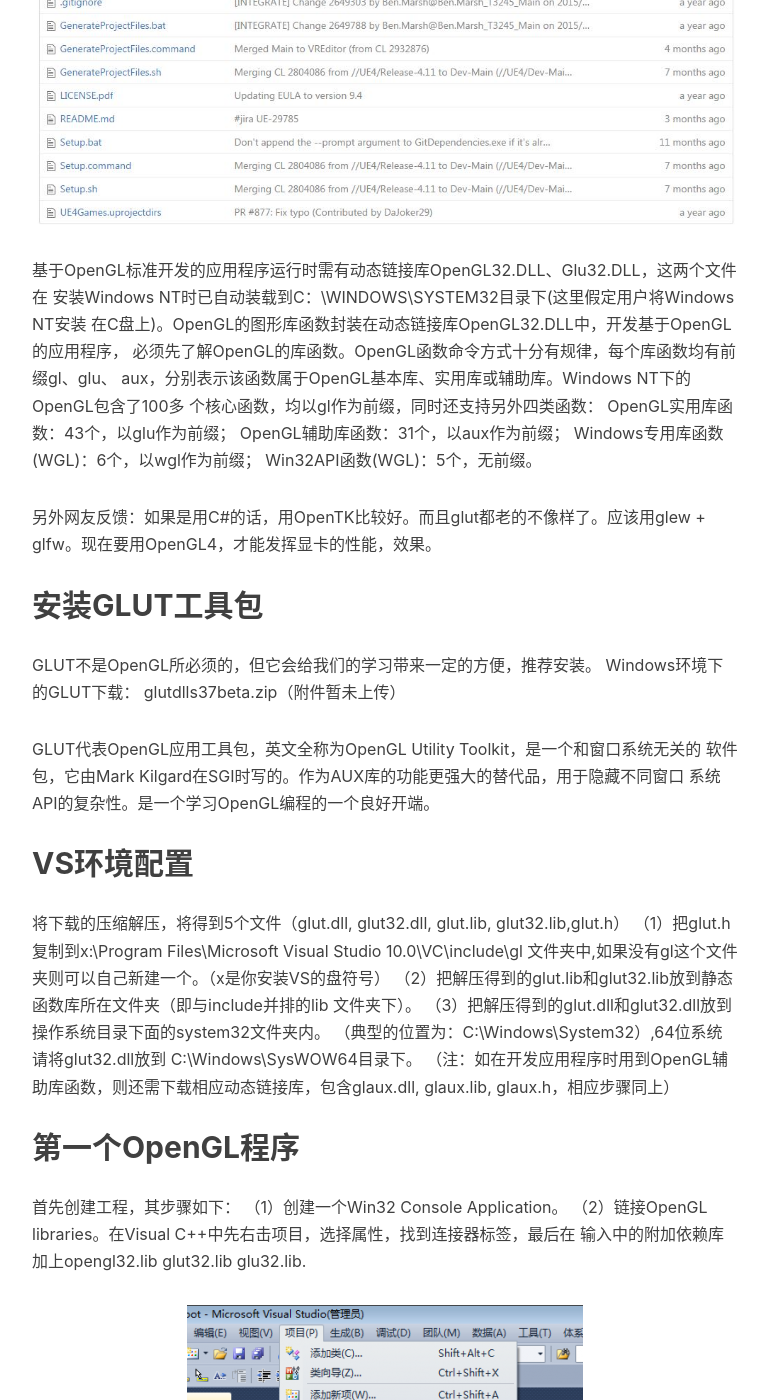
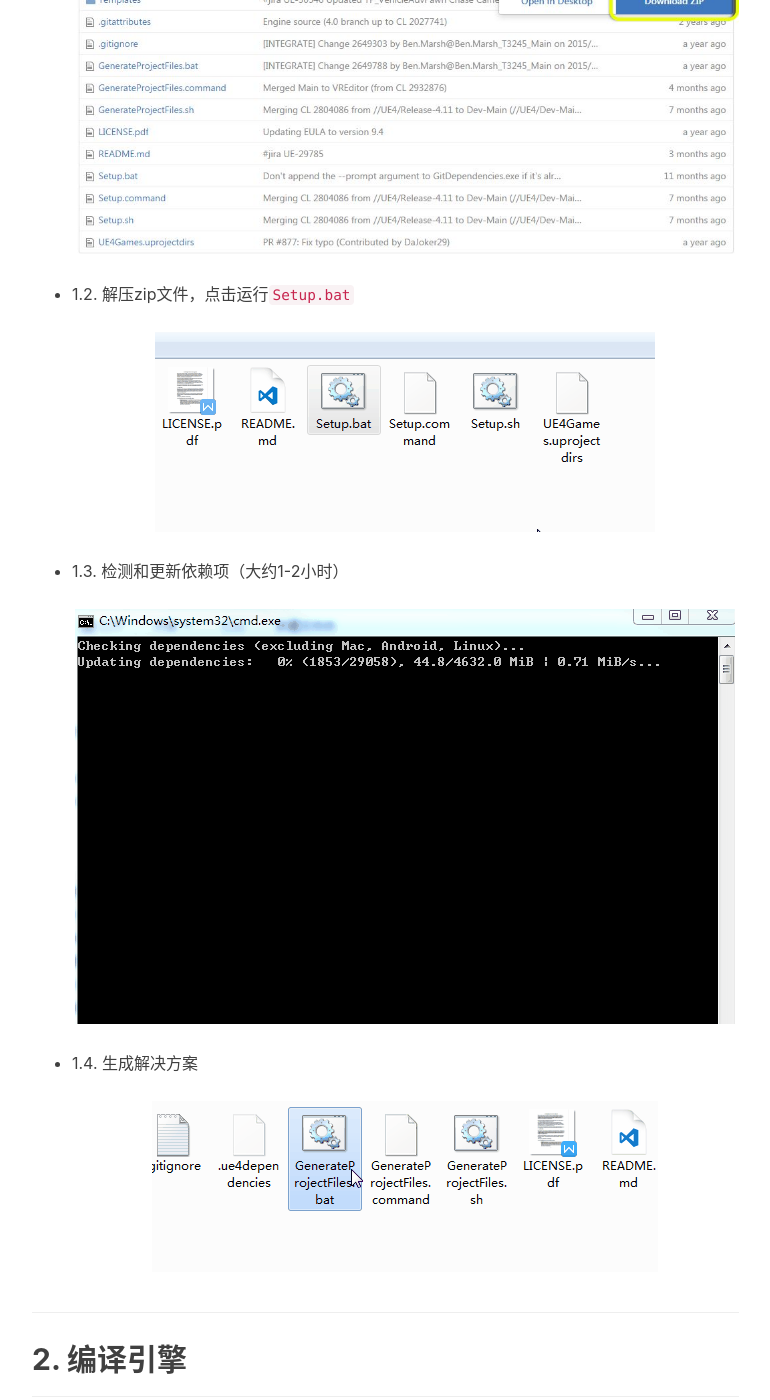
Before and after one commit to caedmom/caedmom.github.io, a Jekyll site: the page built from _posts/2016-09-12-Build-Unreal-Engine-4-from-Source-Code.markdown, in a window 1280 px wide and 1400 px high, scrolled down 995 px. Shown: the whole window, without its empty margins (233-1003 px from the left). Built offline with Jekyll 4.4.1, drawn with Linux system fonts in a browser that asks for light colours; nearby versions of some CDN libraries; comment, search, counter and statistics services are not loaded; some of the changed text lies outside the part shown.

Commit message:
build-ue4-post

```diff
--- a/_posts/2016-09-12-Build-Unreal-Engine-4-from-Source-Code.markdown
+++ b/_posts/2016-09-12-Build-Unreal-Engine-4-from-Source-Code.markdown
@@ -9,116 +9,39 @@
     - Unreal Engine 4
 ---
 
+## 1. 资源下载与操作
 
-## 1. 打开EpicGames的github页面
+---
+
+* 1.1. 打开EpicGames的github页面，下载zip文件（大约184MB）
 ![img](https://github.com/caedmom/caedmom.github.io/blob/master/img/in-post/20160912-compile-unreal-engine-4/0%20download-zip.jpg?raw=true)
 
-基于OpenGL标准开发的应用程序运行时需有动态链接库OpenGL32.DLL、Glu32.DLL，这两个文件在
-安装Windows NT时已自动装载到C：\WINDOWS\SYSTEM32目录下(这里假定用户将Windows NT安装
-在C盘上)。OpenGL的图形库函数封装在动态链接库OpenGL32.DLL中，开发基于OpenGL的应用程序，
-必须先了解OpenGL的库函数。OpenGL函数命令方式十分有规律，每个库函数均有前缀gl、glu、
-aux，分别表示该函数属于OpenGL基本库、实用库或辅助库。Windows NT下的OpenGL包含了100多
-个核心函数，均以gl作为前缀，同时还支持另外四类函数：
-    OpenGL实用库函数：43个，以glu作为前缀；
-    OpenGL辅助库函数：31个，以aux作为前缀；
-    Windows专用库函数(WGL)：6个，以wgl作为前缀；
-    Win32API函数(WGL)：5个，无前缀。
+* 1.2. 解压zip文件，点击运行`Setup.bat`
+![img](https://github.com/caedmom/caedmom.github.io/blob/master/img/in-post/20160912-compile-unreal-engine-4/1%20click-setup.bat.gif?raw=true)
 
-另外网友反馈：如果是用C#的话，用OpenTK比较好。而且glut都老的不像样了。应该用glew +
-glfw。现在要用OpenGL4，才能发挥显卡的性能，效果。
+* 1.3. 检测和更新依赖项（大约1-2小时）
+![img](https://github.com/caedmom/caedmom.github.io/blob/master/img/in-post/20160912-compile-unreal-engine-4/2%20update-dependencies.gif?raw=true)
 
-## 安装GLUT工具包
-GLUT不是OpenGL所必须的，但它会给我们的学习带来一定的方便，推荐安装。
-Windows环境下的GLUT下载： glutdlls37beta.zip（附件暂未上传）
+* 1.4. 生成解决方案
+![img](https://github.com/caedmom/caedmom.github.io/blob/master/img/in-post/20160912-compile-unreal-engine-4/3%20click-generate-project-files.bat.gif?raw=true)
 
-GLUT代表OpenGL应用工具包，英文全称为OpenGL Utility Toolkit，是一个和窗口系统无关的
-软件包，它由Mark Kilgard在SGI时写的。作为AUX库的功能更强大的替代品，用于隐藏不同窗口
-系统API的复杂性。是一个学习OpenGL编程的一个良好开端。
+---
 
-## VS环境配置
-将下载的压缩解压，将得到5个文件（glut.dll, glut32.dll, glut.lib, glut32.lib,glut.h）
-（1）把glut.h复制到x:\Program Files\Microsoft Visual Studio 10.0\VC\include\gl
-文件夹中,如果没有gl这个文件夹则可以自己新建一个。（x是你安装VS的盘符号）
-（2）把解压得到的glut.lib和glut32.lib放到静态函数库所在文件夹（即与include并排的lib
-文件夹下）。
-（3）把解压得到的glut.dll和glut32.dll放到操作系统目录下面的system32文件夹内。
-（典型的位置为：C:\Windows\System32）,64位系统请将glut32.dll放到
-C:\Windows\SysWOW64目录下。
-（注：如在开发应用程序时用到OpenGL辅助库函数，则还需下载相应动态链接库，包含glaux.dll,
- glaux.lib, glaux.h，相应步骤同上）
+## 2. 编译引擎
 
-## 第一个OpenGL程序
-首先创建工程，其步骤如下：
-（1）创建一个Win32 Console Application。
-（2）链接OpenGL libraries。在Visual C++中先右击项目，选择属性，找到连接器标签，最后在
-输入中的附加依赖库加上opengl32.lib glut32.lib glu32.lib.
+---
 
-![img](/img/in-post/20160622teapot/teapot-project-attributes.jpg)
+* 2.1 双击 UE4.sln 文件，在 Visual Studio 中加载所有项目。
+![img](https://github.com/caedmom/caedmom.github.io/blob/master/img/in-post/20160912-compile-unreal-engine-4/3%20click-generate-project-files.bat.gif?raw=true)
 
-添加依赖的链接库（英文分号隔开）
+* 2.2 将方案的配置选为 Development Editor，将方案的平台选为 Win64.
+![img](https://github.com/caedmom/caedmom.github.io/blob/master/img/in-post/20160912-compile-unreal-engine-4/5%20set-dev-editor-and-win64.png?raw=true)
 
-![img](/img/in-post/20160622teapot/input-add-libs.jpg)
+* 2.3 右键点击 UE4 并选择 Build（根据配置不同，耗时约20分钟-2小时），引擎编译完成后，将默认启动项目设置为 UE4。
+![img](https://github.com/caedmom/caedmom.github.io/blob/master/img/in-post/20160912-compile-unreal-engine-4/6%20build-and-set-start-project.png?raw=true)
 
-现在你可以把下面的例子拷贝到工程中去，编译运行。你可以看到一个绿色的teapot。
+* 2.4 调试项目
+![img](https://github.com/caedmom/caedmom.github.io/blob/master/img/in-post/20160912-compile-unreal-engine-4/7%20debug-start-new-instance.png?raw=true)
+![img](https://github.com/caedmom/caedmom.github.io/blob/master/img/in-post/20160912-compile-unreal-engine-4/7%202-debug.png?raw=true)
 
-![img](/img/in-post/20160622teapot/teapot.jpg)
-
-<pre><code>
-`[c++]
-#include "stdafx.h"
-#include<gl/glut.h>
-void init(void)
-{
-	glEnable(GL_DEPTH_TEST);
-
-	GLfloat position[] = { 1.0, 1.0, 1.0, 0.0 };
-	glLightfv(GL_LIGHT0, GL_POSITION, position);
-	glEnable(GL_LIGHTING);
-	glEnable(GL_LIGHT0);
-
-	GLfloat ambient[] = { 0.0, 0.0, 0.0, 1.0 };
-	GLfloat diffuse[] = { 0.25, 0.95, 0.5, 1.0 };
-	GLfloat specular[] = { 1.0, 1.0, 1.0, 1.0 };
-	glMaterialfv(GL_FRONT, GL_AMBIENT, ambient);
-	glMaterialfv(GL_FRONT, GL_DIFFUSE, diffuse);
-	glMaterialfv(GL_FRONT, GL_SPECULAR, specular);
-	glMaterialf(GL_FRONT, GL_SHININESS, 50.0);
-}
-void display(void)
-{
-	glClearColor(0.75f, 0.75f, 0.75f, 1.0f);
-	glClear(GL_COLOR_BUFFER_BIT | GL_DEPTH_BUFFER_BIT);
-
-	glNewList(1, GL_COMPILE);
-	glutSolidTeapot(0.5);
-	glEndList();
-	glCallList(1);
-
-	glFlush();
-}
-void reshape(GLsizei w, GLsizei h)
-{
-	glViewport(0, 0, w, h);
-	glMatrixMode(GL_PROJECTION);
-	glLoadIdentity();
-	glOrtho(-1.0, 1.0, -1.0, 1.0, -1.0, 1.0);
-	glMatrixMode(GL_MODELVIEW);
-}
-int main(int argc, char** argv)
-{
-	glutInit(&argc, argv);
-	glutInitDisplayMode(GLUT_SINGLE | GLUT_RGB | GLUT_DEPTH);
-	glutInitWindowPosition(0, 0);
-	glutInitWindowSize(500, 500);
-	glutCreateWindow(argv[0]);
-	init();
-	glutReshapeFunc(reshape);
-	glutDisplayFunc(display);
-	glutMainLoop();
-	return 0;
-}
-`
-</code></pre>
-
-如果出现error LNK1123: 转换到 COFF 期间失败: 文件无效或损坏，将XX:\Program Files (x86)\Microsoft Visual Studio 10.0\VC\bin目录下的cvtres.exe删除
-更新一下,cvtres.zip(附件暂未上传)
+* 在调试完成后自动启动编辑器
```
